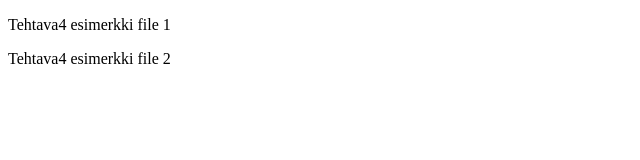
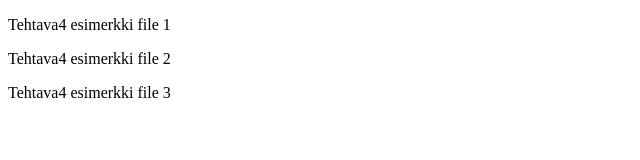
Before and after one commit to sanna23024/Tehtava4, a plain HTML site: page index.html in a window 1280 px wide. Shown: the whole page, without its empty margins (0-640 px from the left). Drawn offline with Linux system fonts and the light colour scheme.

Commit message:
Lisäys html

```diff
--- a/index.html
+++ b/index.html
@@ -6,5 +6,6 @@
     <body>
     <p>Tehtava4 esimerkki file 1</p>
     <p>Tehtava4 esimerkki file 2</p>
+    <p>Tehtava4 esimerkki file 3</p>
     </body>
 </html>
```
